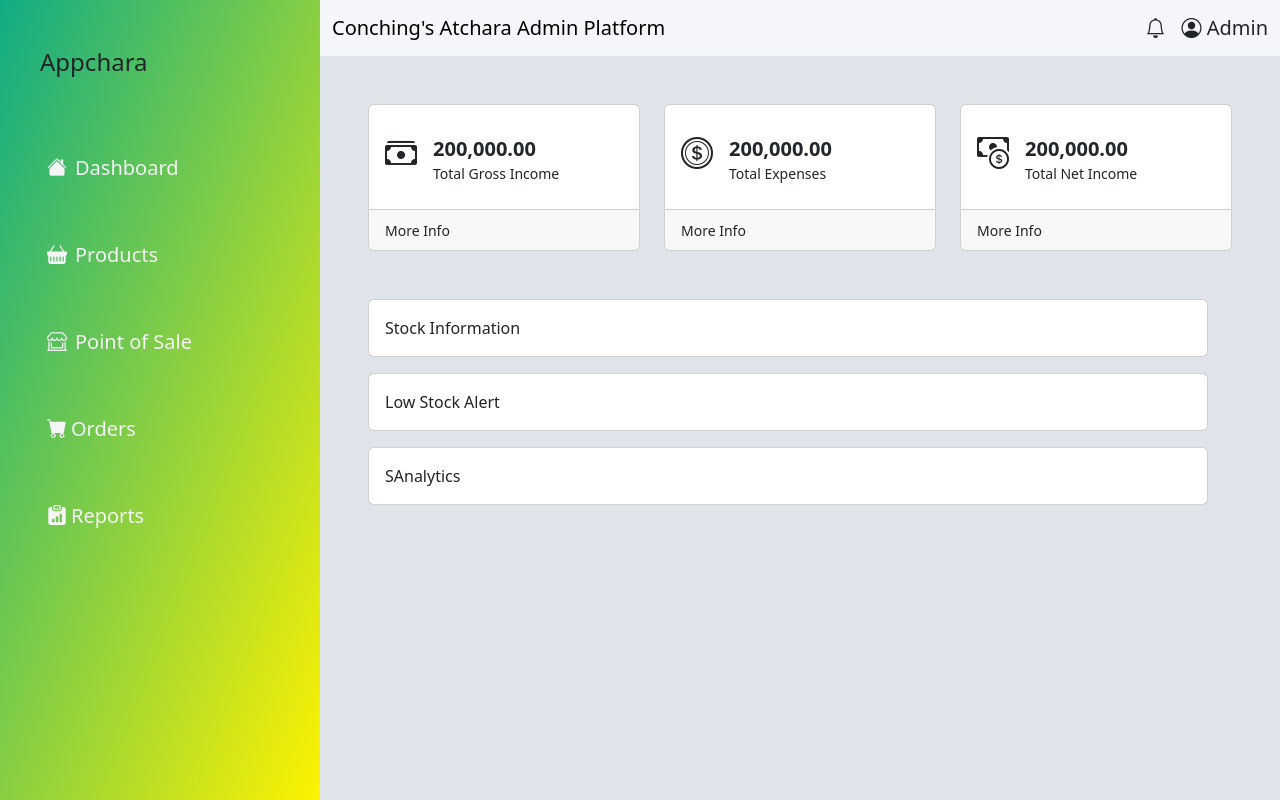
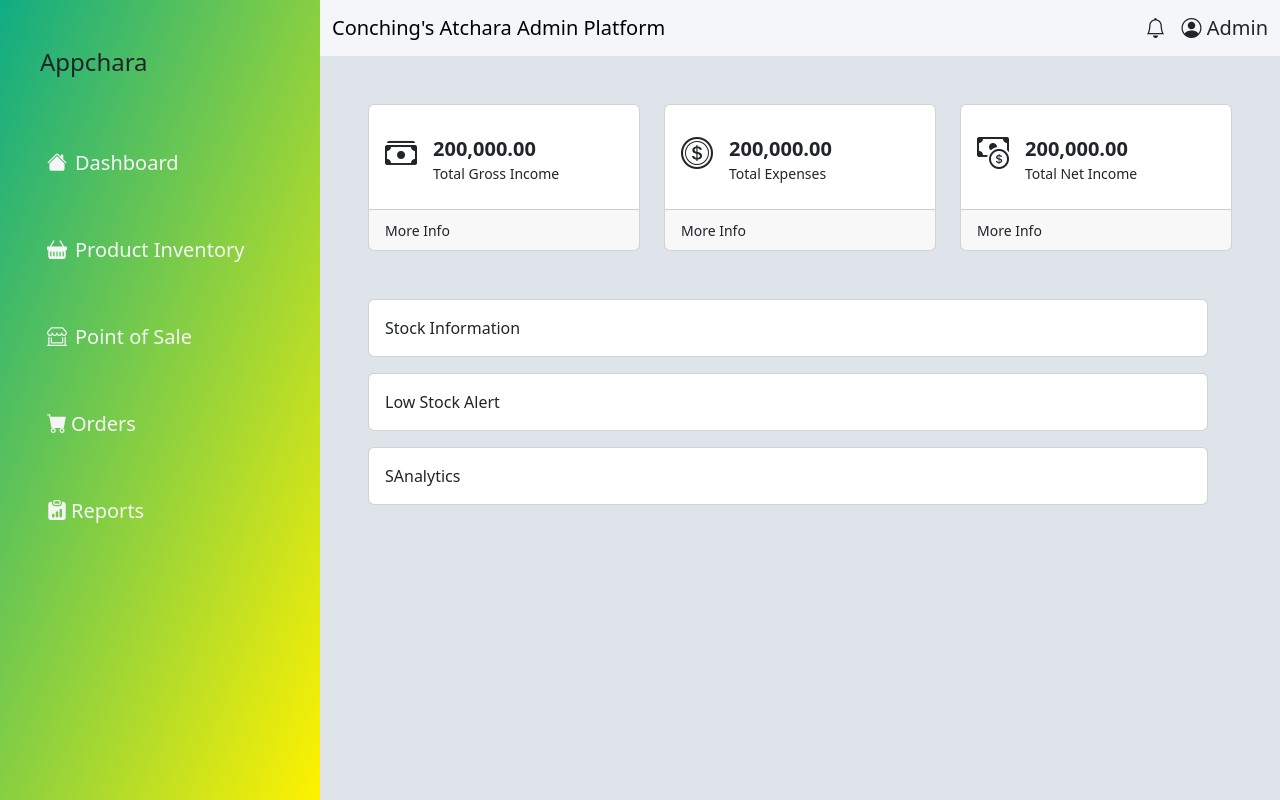
Before and after one commit to gabify/Appchara, a React (Create React App) app in the folder frontend/appchara-admin/: page / in a window 1280 px wide. Built offline with nearby package versions, Linux system fonts and the light colour scheme.

Commit message:
optimize and adjust sidenav

```diff
--- a/frontend/appchara-admin/src/App.css
+++ b/frontend/appchara-admin/src/App.css
@@ -7,13 +7,22 @@
 }
 
 .side-nav-item{
-    padding: 20px 0 5px 7px;
+    padding: 10px 0 5px 7px;
     border-radius: 22px;
+    margin: 5px 0;
 }
+
+.active{
+    padding: 10px 0 5px 7px;
+    border-radius: 22px;
+    background-color: #f5f6fa;
+    color: #10ac84 !important;
+}
+
 
 .side-nav-item:hover{
     background-color: #f5f6fa;
-    color: #10ac84
+    color: #10ac84;
 }
 
 .side-nav-link{
@@ -23,8 +32,3 @@
 .side-nav-link:hover{
     color: #10ac84
 }
-
-.active-side-nav-item{
-    background-color: #f5f6fa;
-    color: #10ac84
-}
--- a/frontend/appchara-admin/src/component/SideNav.js
+++ b/frontend/appchara-admin/src/component/SideNav.js
@@ -1,50 +1,57 @@
-import { Link } from "react-router-dom";
+import SideNavItem from "./SideNavItem";
 
 const SideNav = () => {
+
+    const handleClick = (e) =>{
+        const navLinks = document.querySelectorAll('.side-nav-item')
+        navLinks.forEach(link => link.classList.remove('active'))
+
+        e.currentTarget.classList.add('active')
+    }
 
     return (
         <div className="sidenav px-4 py-5" style={{height: '100vh'}}>
             <h1 className="fs-4 ms-3 mb-5">Appchara</h1>
             <ul className="nav flex-column">
-                <li className="nav-item side-nav-item">
-                    <Link to="/" className="text-decoration-none nav-link side-nav-link">
-                        <div className="d-flex fs-5 align-items-baseline">
-                            <i class="bi bi-house-fill me-2"></i>
-                            <p>Dashboard</p>
-                        </div>
-                    </Link>
+                <li className="nav-item side-nav-item"
+                    onClick={handleClick}>
+                    <SideNavItem
+                        linkTo={"/"}
+                        linkTitle={"Dashboard"}
+                        icon={<i className="bi bi-house-fill me-2"></i>}
+                    />
                 </li>
-                <li className="nav-item side-nav-item">
-                    <Link to="/product" className="text-decoration-none nav-link side-nav-link">
-                        <div className="d-flex fs-5 align-items-baseline">
-                            <i class="bi bi-basket-fill me-2"></i>
-                            <p>Products</p>
-                        </div>
-                    </Link>
+                <li className="nav-item side-nav-item"
+                    onClick={handleClick}>
+                    <SideNavItem
+                        linkTo={"/product"}
+                        linkTitle={"Product Inventory"}
+                        icon={<i className="bi bi-basket-fill me-2"></i>}
+                    />
                 </li>
-                <li className="nav-item side-nav-item">
-                    <Link to="/pos" className="text-decoration-none nav-link side-nav-link">
-                        <div className="d-flex fs-5 align-items-baseline">
-                            <i class="bi bi-shop-window me-2"></i>
-                            <p>Point of Sale</p>
-                        </div>
-                    </Link>
+                <li className="nav-item side-nav-item"
+                    onClick={handleClick}>
+                    <SideNavItem
+                        linkTo={"/pos"}
+                        linkTitle={"Point of Sale"}
+                        icon={<i className="bi bi-shop-window me-2"></i>}
+                    />
                 </li>
-                <li className="nav-item side-nav-item">
-                    <Link to="/orders" className="text-decoration-none nav-link side-nav-link">
-                        <div className="d-flex fs-5 align-items-baseline">
-                            <i class="bi bi-cart-fill me-1"></i>
-                            <p>Orders</p>
-                        </div>
-                    </Link>
+                <li className="nav-item side-nav-item"
+                    onClick={handleClick}>
+                    <SideNavItem
+                        linkTo={"/orders"}
+                        linkTitle={"Orders"}
+                        icon={<i className="bi bi-cart-fill me-1"></i>}
+                    />
                 </li>
-                <li className="nav-item side-nav-item">
-                    <Link to="/report" className="text-decoration-none nav-link side-nav-link">
-                        <div className="d-flex fs-5 align-items-baseline">
-                            <i class="bi bi-clipboard-data-fill me-1"></i>
-                            <p>Reports</p>
-                        </div>
-                    </Link>
+                <li className="nav-item side-nav-item"
+                    onClick={handleClick}>
+                    <SideNavItem
+                        linkTo={"/report"}
+                        linkTitle={"Reports"}
+                        icon={<i className="bi bi-clipboard-data-fill me-1"></i>}
+                    />
                 </li>
             </ul>
         </div>
--- /dev/null
+++ b/frontend/appchara-admin/src/component/SideNavItem.js
@@ -0,0 +1,14 @@
+import { Link } from "react-router-dom";
+
+const SideNavItem = ({linkTo, icon, linkTitle}) => {
+    return (
+        <Link to={linkTo} className="text-decoration-none nav-link side-nav-link">
+            <div className="d-flex fs-5 align-items-baseline">
+                {icon}
+                <p>{linkTitle}</p>
+            </div>
+        </Link>
+     );
+}
+
+export default SideNavItem;
```
